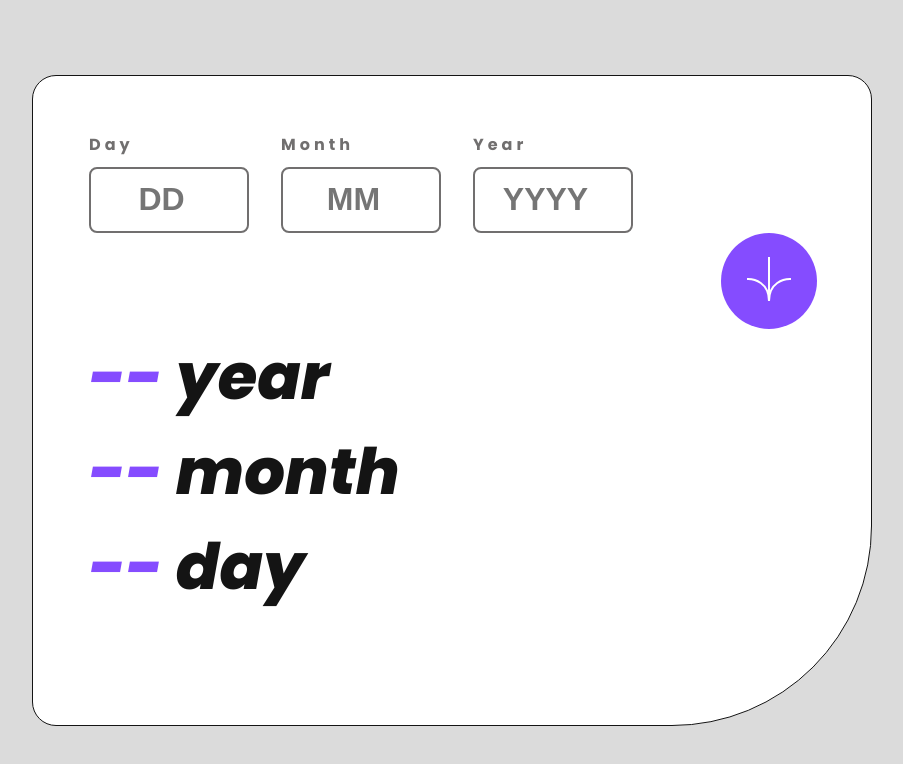
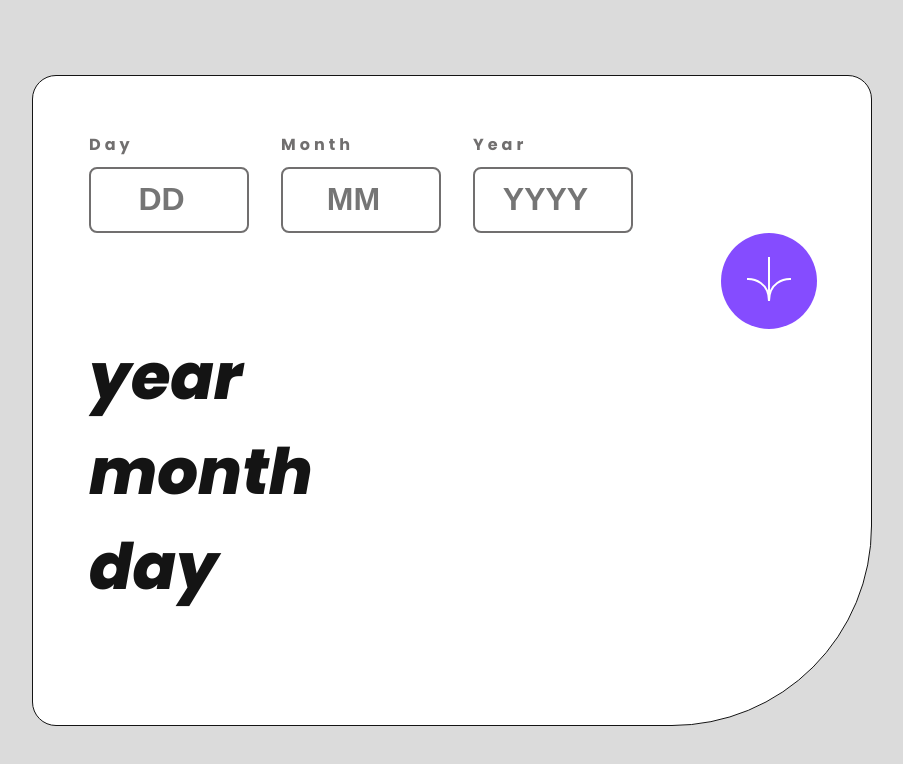
Before and after one commit to Alez05/age-calculator-app, a React (Vite) app: page / in a window 1280 px wide. Shown: the top 764 px of the page, without its empty margins (188-1091 px from the left). Built offline with nearby package versions, Linux system fonts and the light colour scheme.

Commit message:
update validation for inputs

```diff
--- a/src/App.jsx
+++ b/src/App.jsx
@@ -5,31 +5,67 @@ const MyApp = () => {
   const [month, setMonth] = useState('');
   const [year, setYear] = useState('');
   const [result, setResult] = useState(null);
-  const [error, setError] = useState({
-    day: '',
-    month: '',
-    year: '',
-  });
+  const [error, setError] = useState({ day: '', month: '', year: '' });
+
+  const isDateValid = (year, month, day) => {
+    const inputDate = new Date(year, month - 1, day);
+    return (
+      inputDate.getFullYear() == year &&
+      inputDate.getMonth() + 1 == month &&
+      inputDate.getDate() == day
+    );
+  };
 
   const calculateAge = () => {
     let isValid = true;
     const currentDate = new Date();
-    const inputDate = new Date(`${year}-${month}-${day}`);
+    const inputDate = new Date(year, month - 1, day); // Adjusted to use the JavaScript Date constructor directly.
+    const newError = { day: '', month: '', year: '' };
 
-    if (!day) {
-      setError({ ...error, day: 'Must be a valid day' });
-    } else if (!month) {
-      setError({ ...error, month: 'Must be a valid month' });
-    } else if (!year) {
-      setError({ ...error, year: 'Must be a valid year' });
+    // Input validation
+    if (!day.trim()) {
+      newError.day = 'This field is required';
+      isValid = false;
+    } else if (day < 1 || day > 31) {
+      newError.day = 'Must be a valid day';
+      isValid = false;
     }
 
-    const ageDate = new Date(currentDate - inputDate);
-    const year = Math.abs(ageDate.getUTCFullYear() - 1970);
-    const month = ageDate.getUTCMonth();
-    const days = ageDate.getUTCDate() - 1;
-    setResult({ year, month, days });
+    if (!month.trim()) {
+      newError.month = 'This field is required';
+      isValid = false;
+    } else if (month < 1 || month > 12) {
+      newError.month = 'Must be a valid month';
+      isValid = false;
+    }
+
+    if (!year.trim()) {
+      newError.year = 'This field is required';
+      isValid = false;
+    } else if (year < 1970 || year > currentDate.getFullYear()) {
+      newError.year = 'Must be a valid year';
+      isValid = false;
+    }
+
+    // Check if date is valid
+    if (!isDateValid(year, month, day)) {
+      newError.day = 'Must be a valid date';
+      isValid = false;
+    }
+
+    setError(newError); // Update the error state here, after all validations.
+
+    if (isValid) {
+      const ageDate = new Date(currentDate - inputDate);
+      const years = Math.abs(ageDate.getUTCFullYear() - 1970);
+      const months = ageDate.getUTCMonth();
+      const days = ageDate.getUTCDate() - 1;
+      setResult({ year: years, month: months, days });
+    } else {
+      setResult(null);
+    }
   };
+
   return (
     <div className='container'>
       <div className='input-flex'>
@@ -90,7 +126,7 @@ const MyApp = () => {
             htmlFor='year'
             className='output-year'
           >
-            -- {result && result.year}
+            {result && result.year}
           </label>
           year
         </h1>
@@ -100,7 +136,7 @@ const MyApp = () => {
             htmlFor='month'
             className='output-month'
           >
-            -- {result && result.month}
+            {result && result.month}
           </label>
           month
         </h1>
@@ -110,7 +146,7 @@ const MyApp = () => {
             htmlFor='day'
             className='output-day'
           >
-            -- {result && result.days}
+            {result && result.days}
           </label>
           day
         </h1>
```
